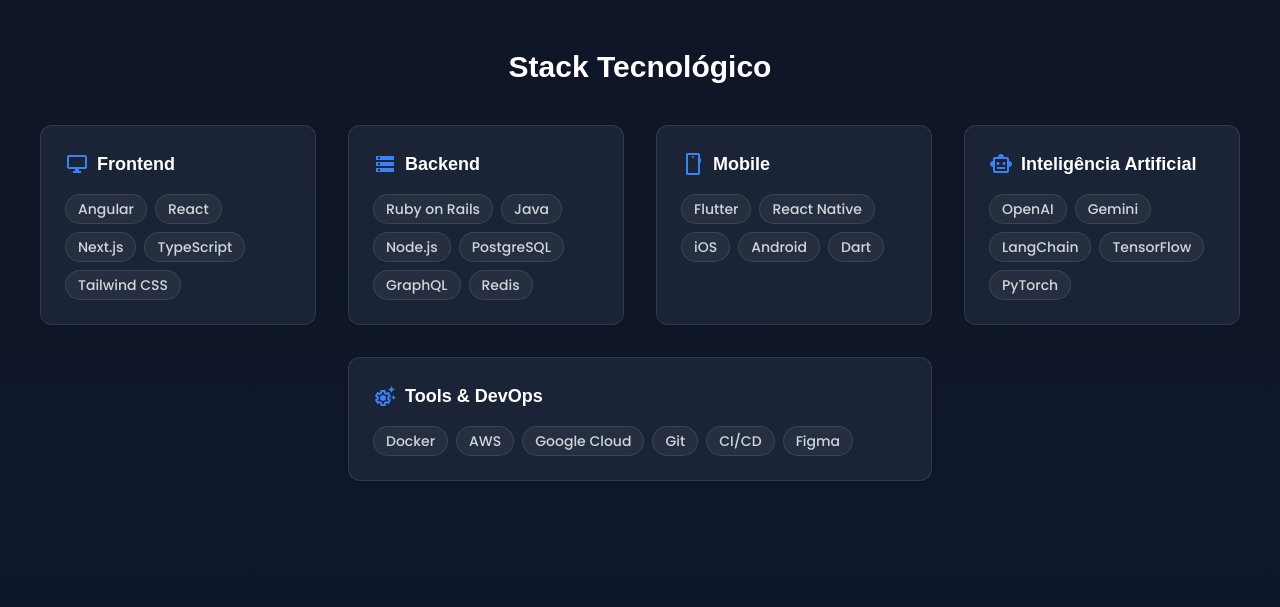
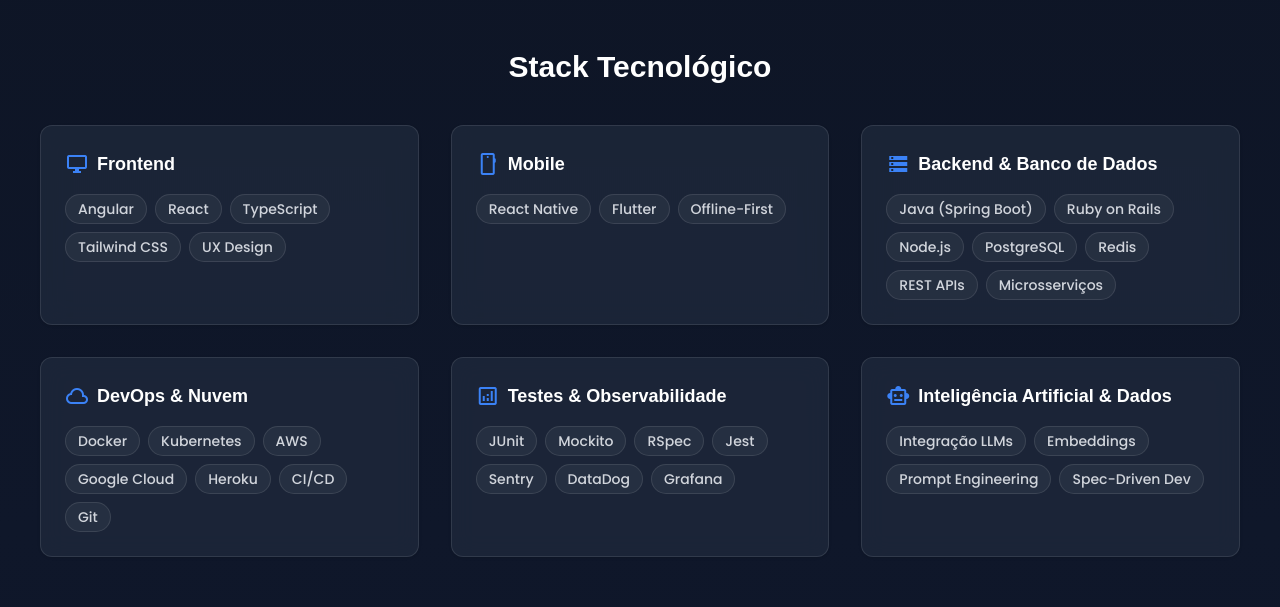
Before and after one commit to matheustsa/landing-page, a React (Vite) app: page / in a window 1280 px wide. Shown: the part 2180-2787 px from the top of the page. Built offline with nearby package versions, Linux system fonts and the light colour scheme; a web font is replaced by a local one.

Commit message:
feat: update TechStack section to match skills in cv_pt.html

```diff
--- a/src/App.tsx
+++ b/src/App.tsx
@@ -374,6 +374,39 @@
 };
 
 const TechStack = () => {
+  const categories = [
+    {
+      icon: "desktop_windows",
+      title: "Frontend",
+      skills: ["Angular", "React", "TypeScript", "Tailwind CSS", "UX Design"]
+    },
+    {
+      icon: "smartphone",
+      title: "Mobile",
+      skills: ["React Native", "Flutter", "Offline-First"]
+    },
+    {
+      icon: "storage",
+      title: "Backend & Banco de Dados",
+      skills: ["Java (Spring Boot)", "Ruby on Rails", "Node.js", "PostgreSQL", "Redis", "REST APIs", "Microsserviços"]
+    },
+    {
+      icon: "cloud",
+      title: "DevOps & Nuvem",
+      skills: ["Docker", "Kubernetes", "AWS", "Google Cloud", "Heroku", "CI/CD", "Git"]
+    },
+    {
+      icon: "analytics",
+      title: "Testes & Observabilidade",
+      skills: ["JUnit", "Mockito", "RSpec", "Jest", "Sentry", "DataDog", "Grafana"]
+    },
+    {
+      icon: "smart_toy",
+      title: "Inteligência Artificial & Dados",
+      skills: ["Integração LLMs", "Embeddings", "Prompt Engineering", "Spec-Driven Dev"]
+    }
+  ];
+
   return (
     <section className="py-20" id="tecnologias">
       <div className="max-w-7xl mx-auto px-6 md:px-10">
@@ -386,95 +419,35 @@
           Stack Tecnológico
         </motion.h2>
 
-        <div className="grid grid-cols-1 md:grid-cols-2 lg:grid-cols-4 gap-8">
+        <div className="grid grid-cols-1 md:grid-cols-2 lg:grid-cols-3 gap-8">
+          {categories.map((cat, idx) => (
             <motion.div
+              key={cat.title}
               initial={{ opacity: 0, scale: 0.95 }}
               whileInView={{ opacity: 1, scale: 1 }}
               viewport={{ once: true }}
+              transition={{ delay: idx * 0.08 }}
               whileHover={{ y: -6 }}
-            className="bg-white/70 dark:bg-surface-dark/80 backdrop-blur-md p-6 rounded-xl shadow-sm border border-gray-200/50 dark:border-white/10 transition-all"
+              className="bg-white/70 dark:bg-surface-dark/80 backdrop-blur-md p-6 rounded-xl shadow-sm border border-gray-200/50 dark:border-white/10 transition-all flex flex-col justify-between"
             >
+              <div>
                 <h3 className="text-lg font-bold mb-4 flex items-center gap-2 text-[#111318] dark:text-white">
-              <span className="material-symbols-outlined text-primary">desktop_windows</span> Frontend
+                  <span className="material-symbols-outlined text-primary">{cat.icon}</span> {cat.title}
                 </h3>
                 <div className="flex flex-wrap gap-2">
-              {['Angular', 'React', 'Next.js', 'TypeScript', 'Tailwind CSS'].map(tech => (
-                <motion.span whileHover={{ scale: 1.08 }} key={tech} className="px-3 py-1 bg-gray-100 dark:bg-white/5 border border-transparent dark:border-white/10 text-sm font-medium rounded-full text-gray-700 dark:text-gray-300 cursor-default">{tech}</motion.span>
+                  {cat.skills.map(tech => (
+                    <motion.span
+                      whileHover={{ scale: 1.08 }}
+                      key={tech}
+                      className="px-3 py-1 bg-gray-100 dark:bg-white/5 border border-transparent dark:border-white/10 text-sm font-medium rounded-full text-gray-700 dark:text-gray-300 cursor-default"
+                    >
+                      {tech}
+                    </motion.span>
                   ))}
                 </div>
-          </motion.div>
-
-          <motion.div
-            initial={{ opacity: 0, scale: 0.95 }}
-            whileInView={{ opacity: 1, scale: 1 }}
-            viewport={{ once: true }}
-            transition={{ delay: 0.1 }}
-            whileHover={{ y: -6 }}
-            className="bg-white/70 dark:bg-surface-dark/80 backdrop-blur-md p-6 rounded-xl shadow-sm border border-gray-200/50 dark:border-white/10 transition-all"
-          >
-            <h3 className="text-lg font-bold mb-4 flex items-center gap-2 text-[#111318] dark:text-white">
-              <span className="material-symbols-outlined text-primary">storage</span> Backend
-            </h3>
-            <div className="flex flex-wrap gap-2">
-              {['Ruby on Rails', 'Java', 'Node.js', 'PostgreSQL', 'GraphQL', 'Redis'].map(tech => (
-                <motion.span whileHover={{ scale: 1.08 }} key={tech} className="px-3 py-1 bg-gray-100 dark:bg-white/5 border border-transparent dark:border-white/10 text-sm font-medium rounded-full text-gray-700 dark:text-gray-300 cursor-default">{tech}</motion.span>
-              ))}
               </div>
             </motion.div>
-
-          <motion.div
-            initial={{ opacity: 0, scale: 0.95 }}
-            whileInView={{ opacity: 1, scale: 1 }}
-            viewport={{ once: true }}
-            transition={{ delay: 0.2 }}
-            whileHover={{ y: -6 }}
-            className="bg-white/70 dark:bg-surface-dark/80 backdrop-blur-md p-6 rounded-xl shadow-sm border border-gray-200/50 dark:border-white/10 transition-all"
-          >
-            <h3 className="text-lg font-bold mb-4 flex items-center gap-2 text-[#111318] dark:text-white">
-              <span className="material-symbols-outlined text-primary">smartphone</span> Mobile
-            </h3>
-            <div className="flex flex-wrap gap-2">
-              {['Flutter', 'React Native', 'iOS', 'Android', 'Dart'].map(tech => (
-                <motion.span whileHover={{ scale: 1.08 }} key={tech} className="px-3 py-1 bg-gray-100 dark:bg-white/5 border border-transparent dark:border-white/10 text-sm font-medium rounded-full text-gray-700 dark:text-gray-300 cursor-default">{tech}</motion.span>
           ))}
-            </div>
-          </motion.div>
-
-          <motion.div
-            initial={{ opacity: 0, scale: 0.95 }}
-            whileInView={{ opacity: 1, scale: 1 }}
-            viewport={{ once: true }}
-            transition={{ delay: 0.3 }}
-            whileHover={{ y: -6 }}
-            className="bg-white/70 dark:bg-surface-dark/80 backdrop-blur-md p-6 rounded-xl shadow-sm border border-gray-200/50 dark:border-white/10 transition-all"
-          >
-            <h3 className="text-lg font-bold mb-4 flex items-center gap-2 text-[#111318] dark:text-white">
-              <span className="material-symbols-outlined text-primary">smart_toy</span> Inteligência Artificial
-            </h3>
-            <div className="flex flex-wrap gap-2">
-              {['OpenAI', 'Gemini', 'LangChain', 'TensorFlow', 'PyTorch'].map(tech => (
-                <motion.span whileHover={{ scale: 1.08 }} key={tech} className="px-3 py-1 bg-gray-100 dark:bg-white/5 border border-transparent dark:border-white/10 text-sm font-medium rounded-full text-gray-700 dark:text-gray-300 cursor-default">{tech}</motion.span>
-              ))}
-            </div>
-          </motion.div>
-
-          <motion.div
-            initial={{ opacity: 0, scale: 0.95 }}
-            whileInView={{ opacity: 1, scale: 1 }}
-            viewport={{ once: true }}
-            transition={{ delay: 0.4 }}
-            whileHover={{ y: -6 }}
-            className="bg-white/70 dark:bg-surface-dark/80 backdrop-blur-md p-6 rounded-xl shadow-sm border border-gray-200/50 dark:border-white/10 lg:col-span-2 lg:col-start-2 transition-all"
-          >
-            <h3 className="text-lg font-bold mb-4 flex items-center gap-2 text-[#111318] dark:text-white">
-              <span className="material-symbols-outlined text-primary">settings_suggest</span> Tools & DevOps
-            </h3>
-            <div className="flex flex-wrap gap-2">
-              {['Docker', 'AWS', 'Google Cloud', 'Git', 'CI/CD', 'Figma'].map(tech => (
-                <motion.span whileHover={{ scale: 1.08 }} key={tech} className="px-3 py-1 bg-gray-100 dark:bg-white/5 border border-transparent dark:border-white/10 text-sm font-medium rounded-full text-gray-700 dark:text-gray-300 cursor-default">{tech}</motion.span>
-              ))}
-            </div>
-          </motion.div>
         </div>
       </div>
     </section>
```
Lines whose indentation alone changed are shown as unchanged.
